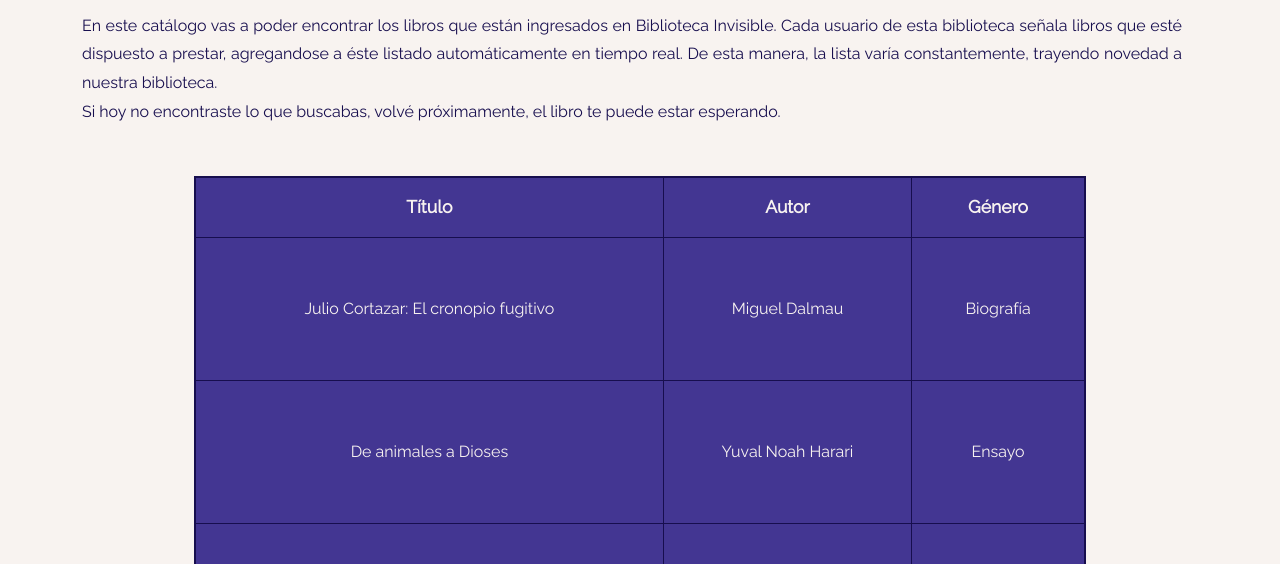
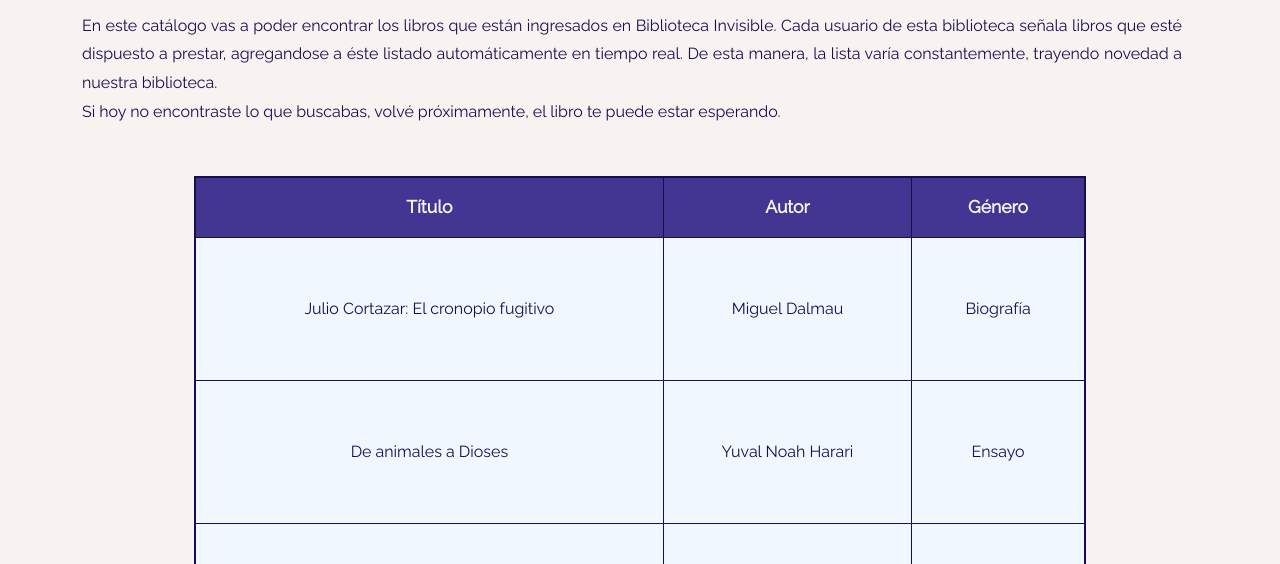
Before and after one commit to facund02401/BibliotecaInvisible, a plain HTML site: page catalogo.html in a window 1280 px wide. Shown: the part 236-800 px from the top of the page. Drawn offline with nearby package versions, Linux system fonts and the light colour scheme.

Commit message:
Arreglo de color de tabla _catalogo

```diff
--- a/css/estiloscss.css
+++ b/css/estiloscss.css
@@ -116,6 +116,8 @@
       padding: 1rem;
       border: 1px solid #170e4e; }
     .catalogo__tabla__celda {
+      background-color: aliceblue;
+      color: #170e4e;
       font-size: 1rem;
       padding: 0; }
 
--- a/scss/_catalogo.scss
+++ b/scss/_catalogo.scss
@@ -48,6 +48,8 @@
 
         &__celda {
             @extend .catalogo__tabla__header;
+            background-color: aliceblue;
+            color: $colorTerciario;
             font-size: 1rem;
             padding: 0;
 
```
